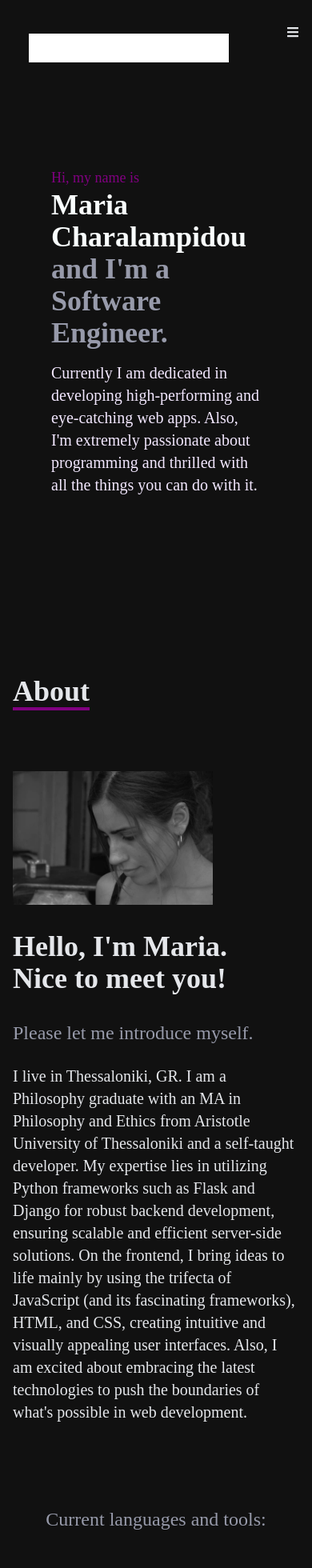
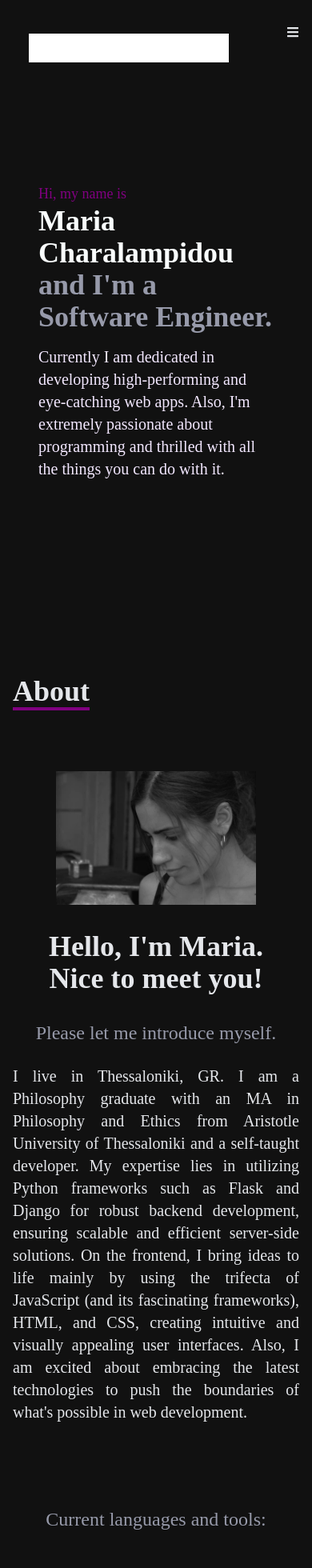
Before and after one commit to mariachar/mariachar.github.io, a React (Create React App) app: page / in a window 390 px wide. Shown: the top 1960 px of the page at 80% size. Built offline with nearby package versions, Linux system fonts and the light colour scheme.

Commit message:
edit mobile view

```diff
--- a/src/components/About.jsx
+++ b/src/components/About.jsx
@@ -13,20 +13,20 @@ const About = () => {
   return (
     <div name='about' className='w-full min-h-screen bg-[#111111] text-gray-200'>
         <div className='flex flex-col justify-center items-center w-full h-full'>
-            <div className='max-w-[1000px] w-full x-4 grid grid-cols-2 gap-8'>
+            <div className='max-w-[1000px] w-full mx-auto x-4 grid grid-cols-2 gap-8'>
                 <div className='sm:text-right pb-8 pl-4'>
                     <p className='text-4xl font-bold inline border-b-4 border-[#800080]'>About</p>
                 </div>
                 <div></div>
                 </div>
-            <div className='max-w-[1000px] w-full grid sm:grid-cols-2 gap-8 px-4'>
-                <img src={moi} alt="My Photo" className="sm:float-right float-left w-150 mt-12" style={{ width: '250px'}} />
-            <div className='sm:text-right text-4xl font-bold'>
+            <div className='max-w-[1000px] mx-auto w-full grid sm:grid-cols-2 gap-8 px-4'>
+                <img src={moi} alt="My Photo" className="mx-auto sm:float-right float-left w-150 mt-12" style={{ width: '250px'}} />
+            <div className='text-center sm:text-right text-4xl font-bold'>
 
                 <h4>Hello, I'm Maria. <br /> Nice to meet you!</h4>
             </div>
-            <div>
-                <h4 className='text-2xl text-[#979aaa]'>Please let me introduce myself.</h4>
+            <div className='text-center sm:text-left' style={{ textAlign: 'justify' }}>
+                <h4 className='text-center sm:text-left text-2xl text-[#979aaa]'>Please let me introduce myself.</h4>
                 <br />
                 <p className='text-xl'> I live in Thessaloniki, GR. I am a Philosophy graduate with an MA in Philosophy and Ethics from Aristotle
                 University of Thessaloniki and a self-taught developer. My expertise lies in utilizing Python frameworks such as Flask and Django for robust backend development, ensuring scalable
--- a/src/components/Blog.jsx
+++ b/src/components/Blog.jsx
@@ -22,8 +22,8 @@ const BlogPost = ({ title, imageUrl, description, link }) => {
 
 const Blog = () => {
   return (
-    <div name='blog' className='w-full min-h-screen text-gray-200 bg-[#111111] p-8'>
-      <div className='max-w-[1000px] mx-auto p-4 flex flex-col justify-center w-full h-full md:justify-center gap-6'>
+    <div name='blog' className='w-full min-h-screen text-gray-200 bg-[#111111] p-4 sm:p-12'>
+      <div className='max-w-[1000px] mx-auto p-2 sm:p-4 flex flex-col justify-center w-full h-full md:justify-center gap-6'>
         <div className='pb-8'>
           <p className='text-4xl font-bold inline border-b-4 text-gray-200 border-[#800080]'>Blog</p>
         </div>
--- a/src/components/Contact.jsx
+++ b/src/components/Contact.jsx
@@ -3,7 +3,7 @@ import {FaGithub, FaLinkedin, FaFacebook} from 'react-icons/fa'
 
 const Contact = () => {
   return (
-    <div name="contact" className='w-full min-h-screen bg-[#111111] flex justify-center items-center p-8'>
+    <div name="contact" className='w-full min-h-screen bg-[#111111] flex justify-center items-center p-4 sm:p-12'>
         <form method='POST' action="https://getform.io/f/0440fbc2-e210-4d9d-92c9-f028bf732436" className='flex flex-col max-w-[600px] w-full'>
             <div className='pb-4'>
                 <p className='text-4xl font-bold inline border-b-4 border-[#800080] text-gray-200'>Contact</p>
--- a/src/components/Home.jsx
+++ b/src/components/Home.jsx
@@ -4,7 +4,7 @@ import {Link} from 'react-scroll';
 
 const Home = () => {
   return (
-    <div name='home' className='w-full h-screen bg-[#111111] p-8'>
+    <div name='home' className='w-full h-screen bg-[#111111] p-4 sm:p-12'>
         <div className='max-w-[1000px] mx-auto px-8 flex flex-col justify-center h-full'>
                 <p className='text-[#800080] text-lg'>Hi, my name is</p>
                 <h1 className='text-4xl sm-text-7xl font-bold text-[#F9FDFD]'>Maria Charalampidou</h1>
--- a/src/components/Projects.jsx
+++ b/src/components/Projects.jsx
@@ -5,8 +5,8 @@ import nobel from '../asset/nobel.jpg'
 
 const Projects = () => {
   return (
-    <div name='projects' className='w-full min-h-screen text-gray-200 bg-[#111111] p-12'>
-        <div className='max-w-[1000px] mx-auto p-4 flex flex-col justify-center w-full h-full'>
+    <div name='projects' className='w-full min-h-screen text-gray-200 bg-[#111111] p-4 sm:p-12'>
+        <div className='max-w-[1000px] mx-auto p-2 sm:p-4 flex flex-col justify-center w-full h-full'>
             <div className='pb-8'>
                 <p className='text-4xl font-bold inline border-b-4 text-gray-200 border-[#800080]'>Projects</p>
             </div>
```
